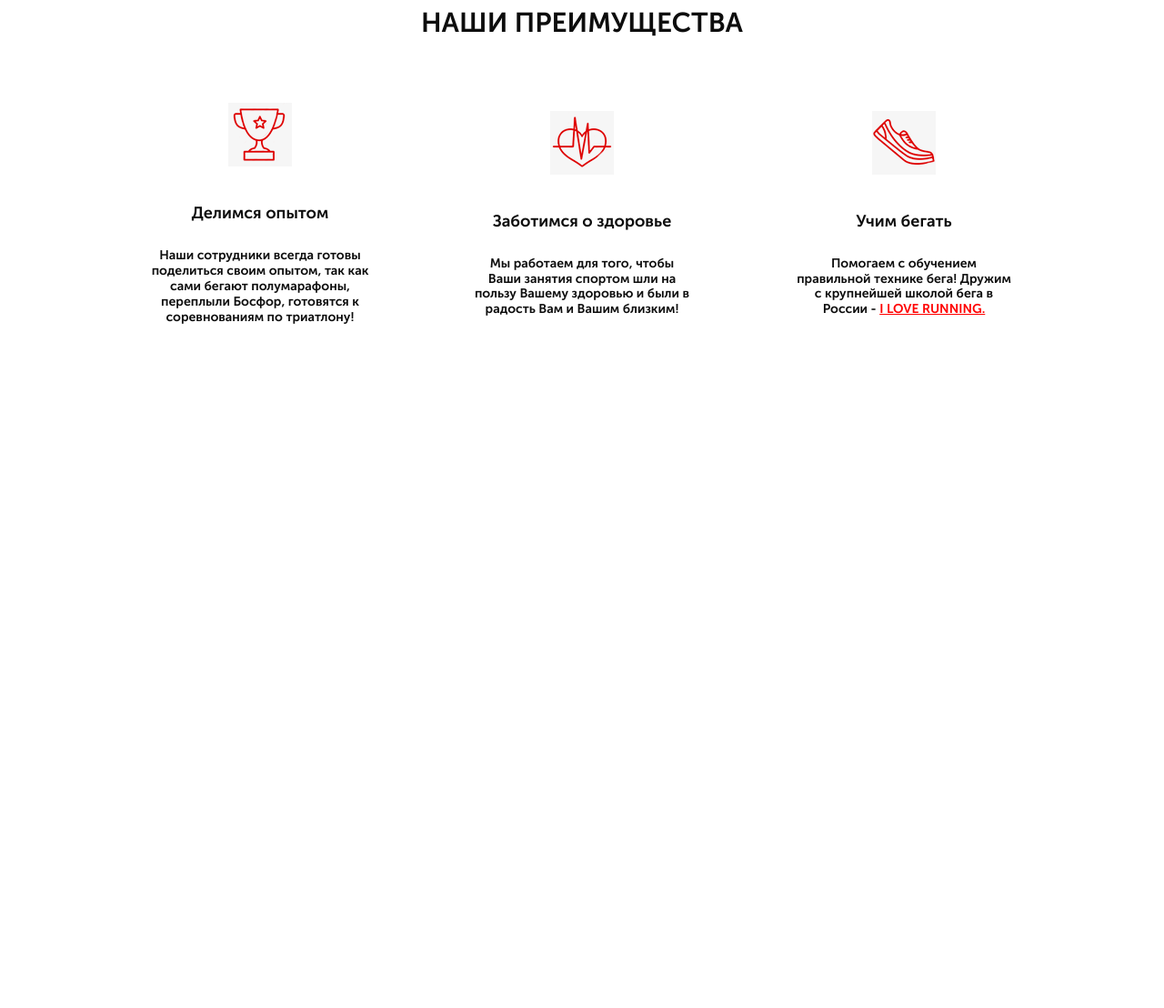
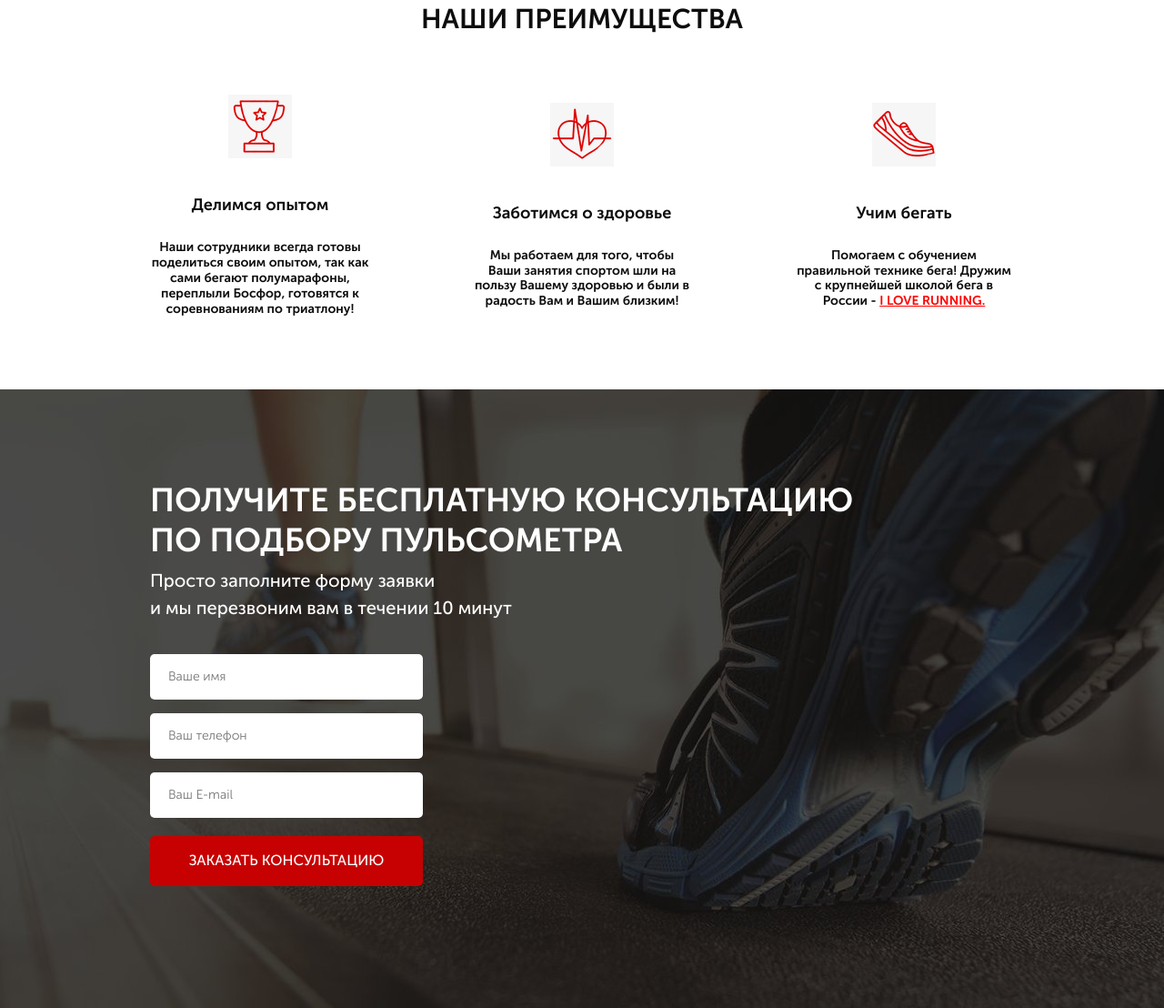
Before and after one commit to PAlexT/project_pulse, a website: page src/index.html in a window 1280 px wide. Shown: the part 787-1895 px from the top of the page at 91% size. Before the commit the page ends 1224 px from the top, so only its background shows below. Drawn offline with Linux system fonts and the light colour scheme.

Commit message:
i,m back

```diff
--- a/src/index.html
+++ b/src/index.html
@@ -58,14 +58,14 @@
 </div>
 <div class="reasons">
     <div class="container">
-        <div class="reasons__header">
+        <h2 class="title">
             НАШИ ПРЕИМУЩЕСТВА
-        </div>
+        </h2>
         <div class="reasons__wrapper">
             <div class="reasons__item">
                 <div class="reasons__icon">
                     <img src="icons/cup__icon.png" alt="cup"></div>
-                <div class="reasons__title">
+                <div class="reasons__subtitle">
                     Делимся опытом
                 </div>
                 <div class="reasons__descr">
@@ -76,7 +76,7 @@
             <div class="reasons__item">
                 <div class="reasons__icon">
                     <img src="icons/heart__icon.png" alt="heart"></div>
-                <div class="reasons__title">
+                <div class="reasons__subtitle">
                     Заботимся о здоровье
                 </div>
                 <div class="reasons__descr">
@@ -87,7 +87,7 @@
             <div class="reasons__item">
                 <div class="reasons__icon">
                     <img src="icons/shoe__icon.png" alt="shoe"></div>
-                <div class="reasons__title">
+                <div class="reasons__subtitle">
                     Учим бегать
                 </div>
                 <div class="reasons__descr">
@@ -98,6 +98,26 @@
             </div>
         </div>
     </div>
+
+
+</div>
+<div class="consultation">
+    <div class="container">
+        <h2 class="title title_left">
+            Получите бесплатную консультацию <br>
+            по подбору пульсометра
+        </h2>
+        <div class="consultation__descr">
+            Просто заполните форму заявки <br>
+            и мы перезвоним вам в течении 10 минут
+        </div>
+        <form class="feed-form" action="#">
+            <input name="name" required placeholder="Ваше имя" type="text">
+            <input name="phone" required placeholder="Ваш телефон" type="number">
+            <input name="email" required placeholder="Ваш E-mail" type="email">
+            <button class="button button_submit">заказать консультацию</button>
+        </form>
+    </div>
 </div>
 </body>
 
--- /dev/null
+++ b/src/sass/base/_media.scss
@@ -0,0 +1,23 @@
+@media (max-width: 1199px) {}
+
+@media (max-width: 991px) {
+    .container {
+        max-width: 750px;
+    }
+
+    .promo {
+        &__header {
+            display: block;
+            font-size: 35px;
+        }
+
+    }
+}
+
+@media (max-width: 767px) {
+    .container {
+        max-width: none;
+    }
+}
+
+@media (max-width: 575px) {}
--- a/src/sass/blocks/_buttons.scss
+++ b/src/sass/blocks/_buttons.scss
@@ -15,4 +15,12 @@
         height: 50px;
         font-size: 16px;
     }
+
+    &_submit {
+        width: 100%;
+        height: 55px;
+        background-color: #c70101;
+        font-family: 'Museo Sans Cyrl';
+        font-size: 16px;
+    }
 }
--- /dev/null
+++ b/src/sass/blocks/_consultation.scss
@@ -0,0 +1,11 @@
+.consultation {
+    min-height: 680px;
+    padding: 100px 0 92px 0;
+    background: url('../img/bg_free.jpg') center (center/cover) no-repeat;
+
+    &__descr {
+        font-size: 20px;
+        font-weight: 500;
+        color: #ffffff;
+    }
+}
--- /dev/null
+++ b/src/sass/blocks/_forms.scss
@@ -0,0 +1,21 @@
+.feed-form {
+    margin-top: 36px;
+    display: flex;
+    flex-direction: column;
+    width: 300px;
+
+    input {
+        height: 50px;
+        border-radius: 5px;
+        background-color: #ffffff;
+        margin-bottom: 15px;
+        border: none;
+        padding: 0 20px;
+        color: #4b4b4b;
+        font-size: 14px;
+        font-weight: 300;
+        &:nth-child(3) {
+            margin-bottom: 20px;
+        }
+    }
+}
--- a/src/sass/blocks/_reasons.scss
+++ b/src/sass/blocks/_reasons.scss
@@ -1,13 +1,6 @@
 .reasons {
     min-height: 472px;
     padding: 68px 0 80px 0;
-
-    &__header {
-        font-size: 30px;
-        font-weight: 700;
-        color: #0d0d0d;
-        text-align: center;
-    }
 
     &__wrapper {
         display: flex;
@@ -22,7 +15,7 @@
         width: 242px;
     }
 
-    &__title {
+    &__subtitle {
         margin-top: 38px;
         font-size: 18px;
         font-weight: 700;
--- /dev/null
+++ b/src/sass/blocks/_title.scss
@@ -0,0 +1,12 @@
+.title {
+    font-size: 30px;
+    font-weight: 700;
+    color: #0d0d0d;
+    text-align: center;
+    text-transform: uppercase;
+    &_left {
+        color: #ffffff;
+        font-size: 36px;
+        text-align: left;
+    }
+}
--- a/src/sass/style.scss
+++ b/src/sass/style.scss
@@ -1,11 +1,12 @@
 @import 'base/variables';
-
+@import 'base/media';
+@import 'base/mixins';
 * {
     font-family: 'Museo Sans Cyrl', sans-serif;
 }
 
 .container {
-    width: 950px;
+    max-width: 950px;
     margin: 0 auto;
 }
 
@@ -13,3 +14,6 @@
 @import 'blocks/header';
 @import 'blocks/buttons';
 @import 'blocks/reasons';
+@import 'blocks/consultation';
+@import 'blocks/title';
+@import 'blocks/forms'
```
Also changed, not shown: src/css/style.min.css, 1 other file.
